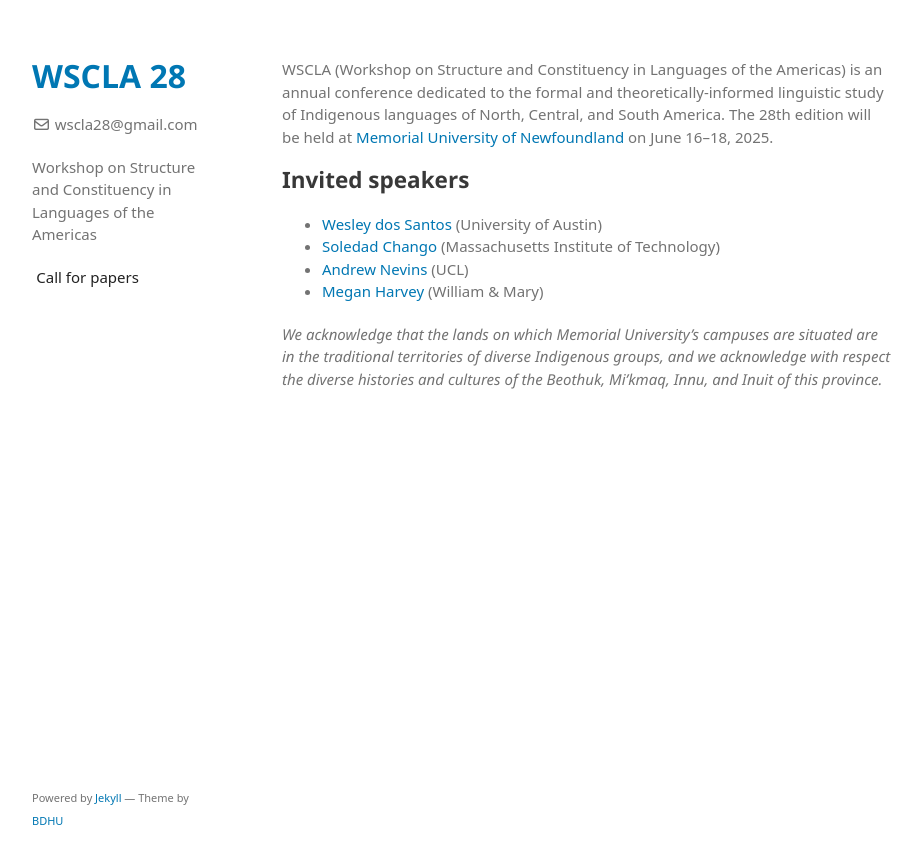
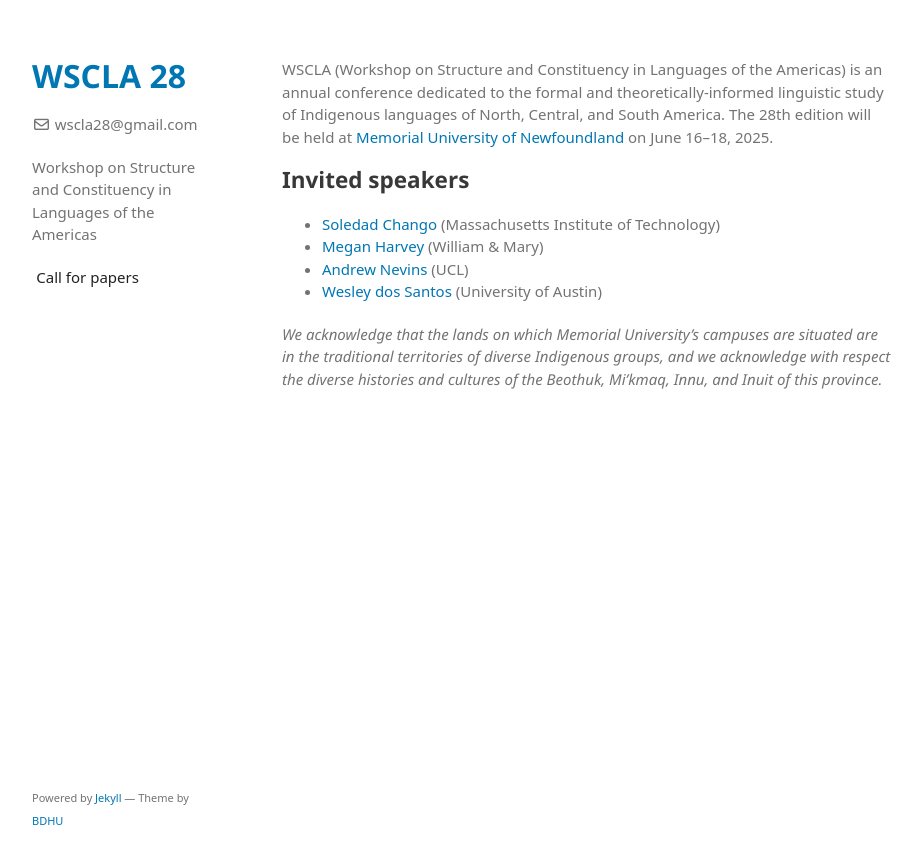
Before and after one commit to wscla28/wscla28.github.io, a Jekyll site: the page built from index.md, in a window 1280 px wide. Shown: the top 864 px of the page, without its empty margins (178-1100 px from the left). Built offline with Jekyll 4.4.1, drawn with Linux system fonts in a browser that asks for light colours; some web fonts are replaced.

```diff
--- a/index.md
+++ b/index.md
@@ -5,9 +5,9 @@ layout: default
 WSCLA (Workshop on Structure and Constituency in Languages of the Americas) is an annual conference dedicated to the formal and theoretically-informed linguistic study of Indigenous languages of North, Central, and South America. The 28th edition will be held at [Memorial University of Newfoundland](https://www.mun.ca/linguistics/) on June 16--18, 2025.
 
 ## Invited speakers
++ [Soledad Chango](https://linguistics.mit.edu/user/soley290/) (Massachusetts Institute of Technology)
++ [Megan Harvey](https://maharvey.com/) (William & Mary)
++ [Andrew Nevins](https://profiles.ucl.ac.uk/12006-andrew-nevins) (UCL)
 + [Wesley dos Santos](https://sites.google.com/berkeley.edu/wesleysantos/home/) (University of Austin)
-+ [Soledad Chango](https://linguistics.mit.edu/user/soley290/) (Massachusetts Institute of Technology)
-+ [Andrew Nevins](https://profiles.ucl.ac.uk/12006-andrew-nevins) (UCL)
-+ [Megan Harvey](https://maharvey.com/) (William & Mary)
 
 *We acknowledge that the lands on which Memorial University’s campuses are situated are in the traditional territories of diverse Indigenous groups, and we acknowledge with respect the diverse histories and cultures of the Beothuk, Mi’kmaq, Innu, and Inuit of this province.*
```
